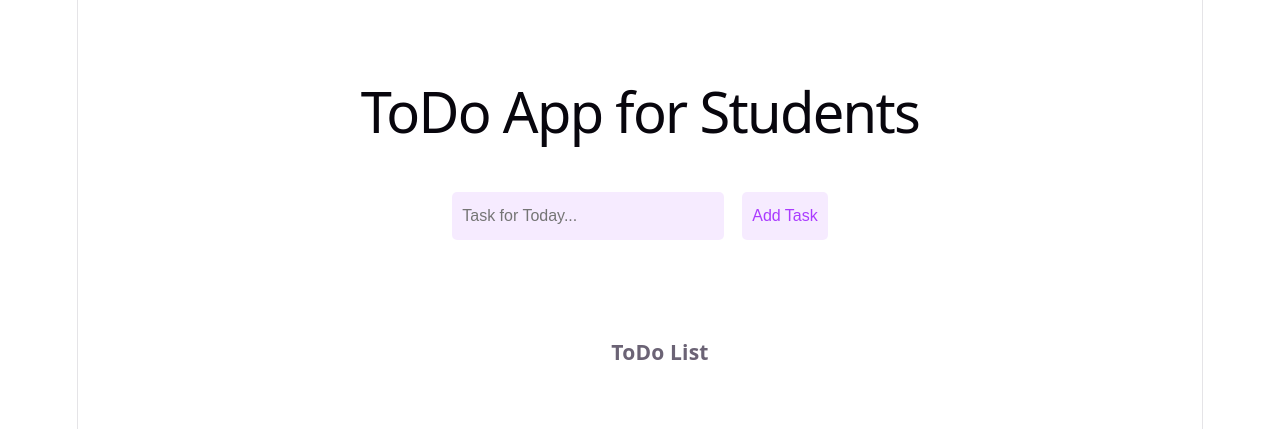
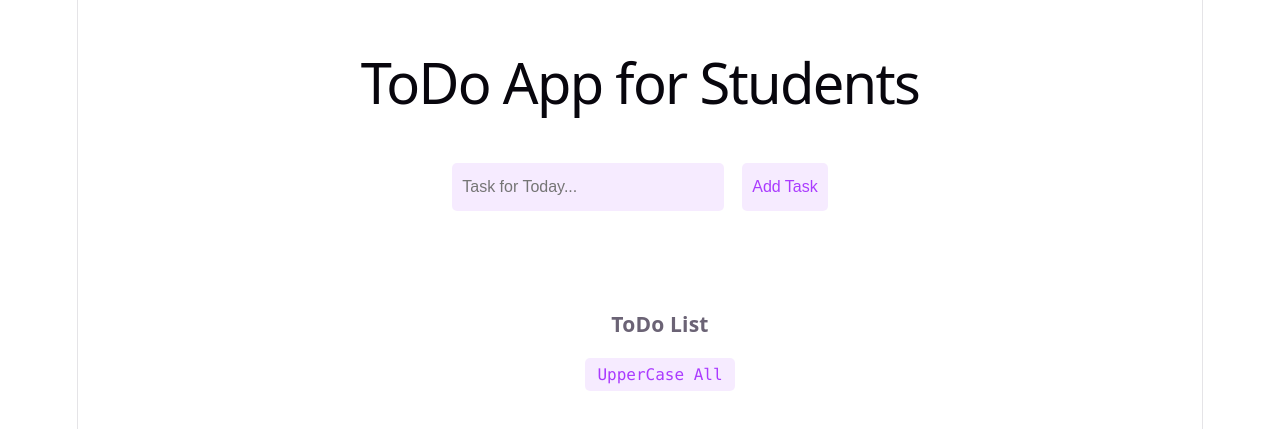
Before and after one commit to buttercup05/React, a React (Vite) app: page / in a window 1280 px wide. Shown: the part 165-594 px from the top of the page. Built offline with nearby package versions, Linux system fonts and the light colour scheme.

Commit message:
Updating all elements in array

```diff
--- a/src/ToDo.jsx
+++ b/src/ToDo.jsx
@@ -25,6 +25,13 @@ export default function ToDo () {
         setTodos((prevVal) => todos.filter((prevVal, index)=> index != id) );
     }
 
+    let upperCaseAll = () => {
+        setTodos((prevTask) => (
+            prevTask.map((todo) => {
+                return todo.toUpperCase();
+            }))
+        )
+    };
     return(
         <div className="ToDo">
             <h1>ToDo App for Students</h1>
@@ -43,6 +50,7 @@ export default function ToDo () {
                         </li>
                     ))
                 }
+                <button onClick={upperCaseAll} className="counter">UpperCase All</button>
             </ul>
         </div>
     )
```
